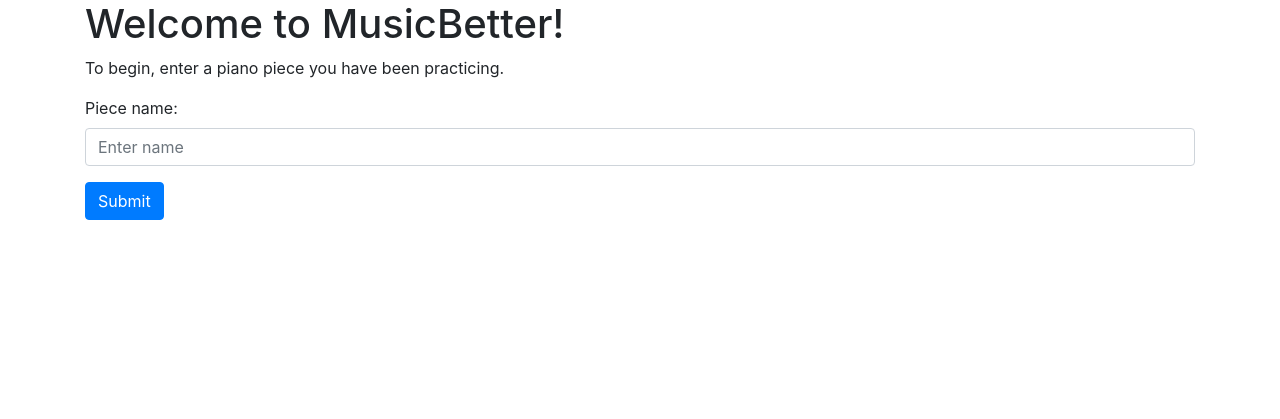
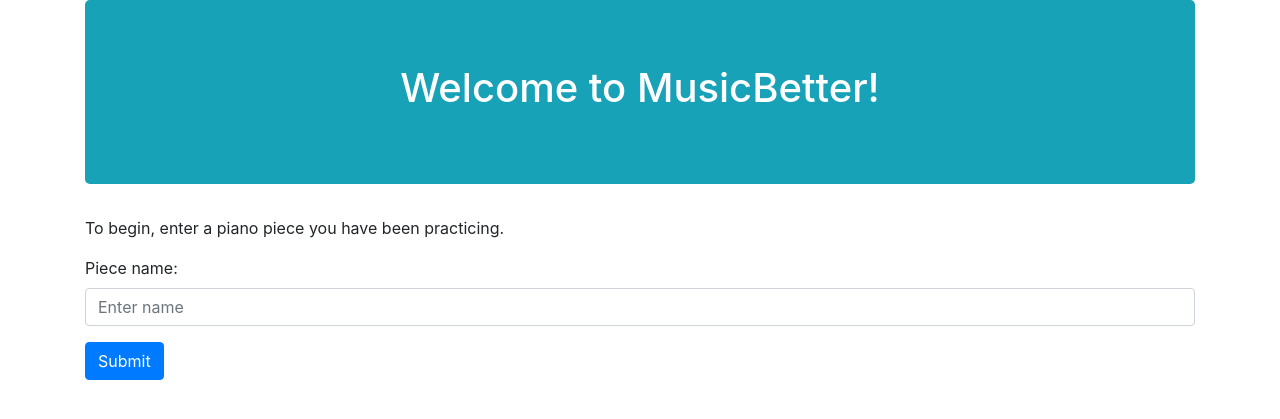
Before and after one commit to Boscillator/MusicBetter, a Django app: page / in a window 1280 px wide. Shown: the top 419 px of the page. Run offline with Django 3.2, Linux system fonts and the light colour scheme; some libraries are stand-ins or nearby versions.

Commit message:
Prettifying CSS

```diff
--- a/music/templates/music/index.html
+++ b/music/templates/music/index.html
@@ -14,7 +14,9 @@
   </head>
   <body>
     <div  class="container">
-        <h1>Welcome to MusicBetter!</h1>
+        <div class="jumbotron bg-info text-white">
+            <h1 class="text-center">Welcome to MusicBetter!</h1>
+        </div>
         <p>To begin, enter a piano piece you have been practicing.</p>
         <form action="{% url 'results' %}" method="post">
             <div class="form-group">
--- a/music/views.py
+++ b/music/views.py
@@ -9,6 +9,6 @@
     return HttpResponse(template.render(context, request))
 
 def results(request):
-    template = loader.get_template('music/index.html')
+    template = loader.get_template('music/submit.html')
     context = {}
     return HttpResponse(template.render(context, request))
```
